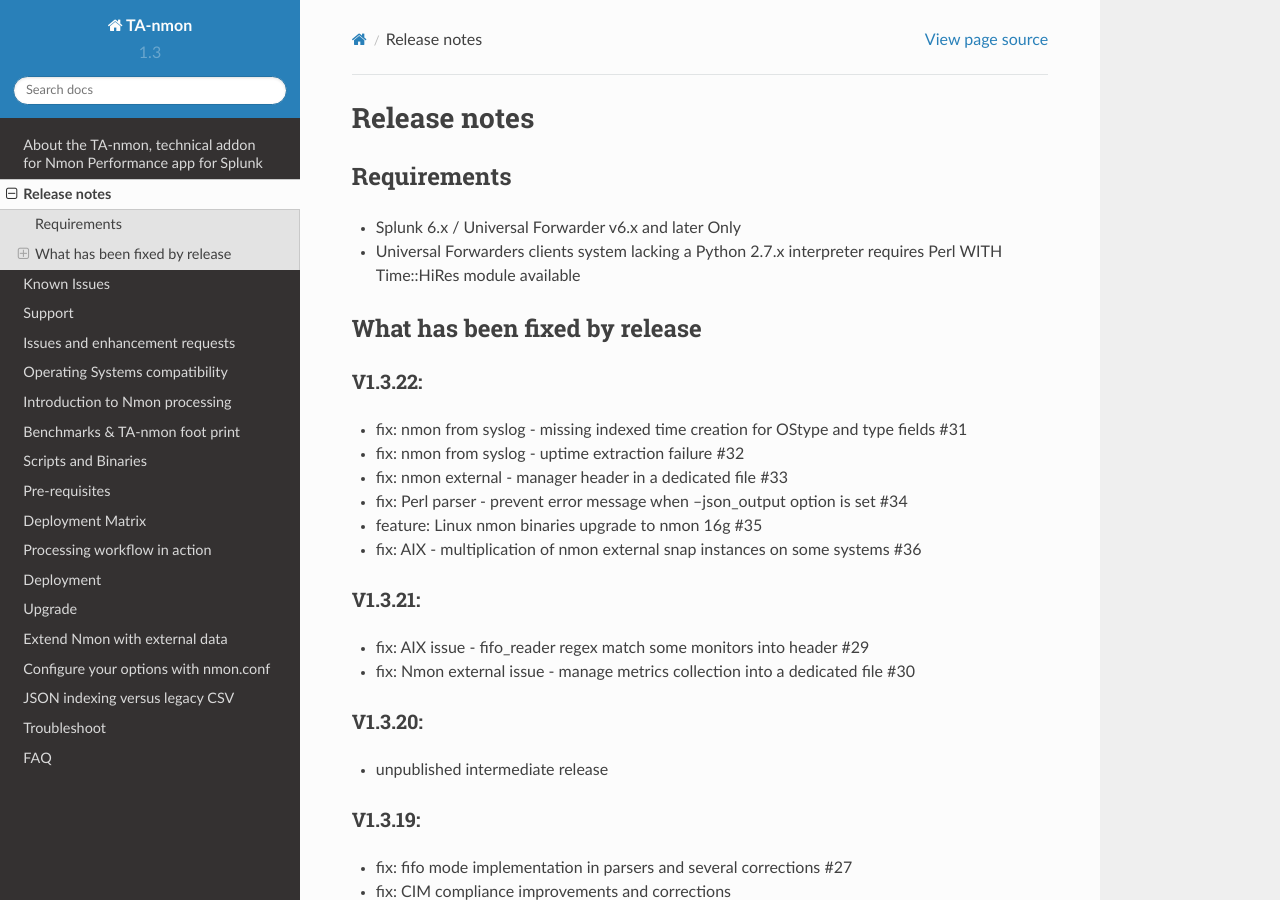
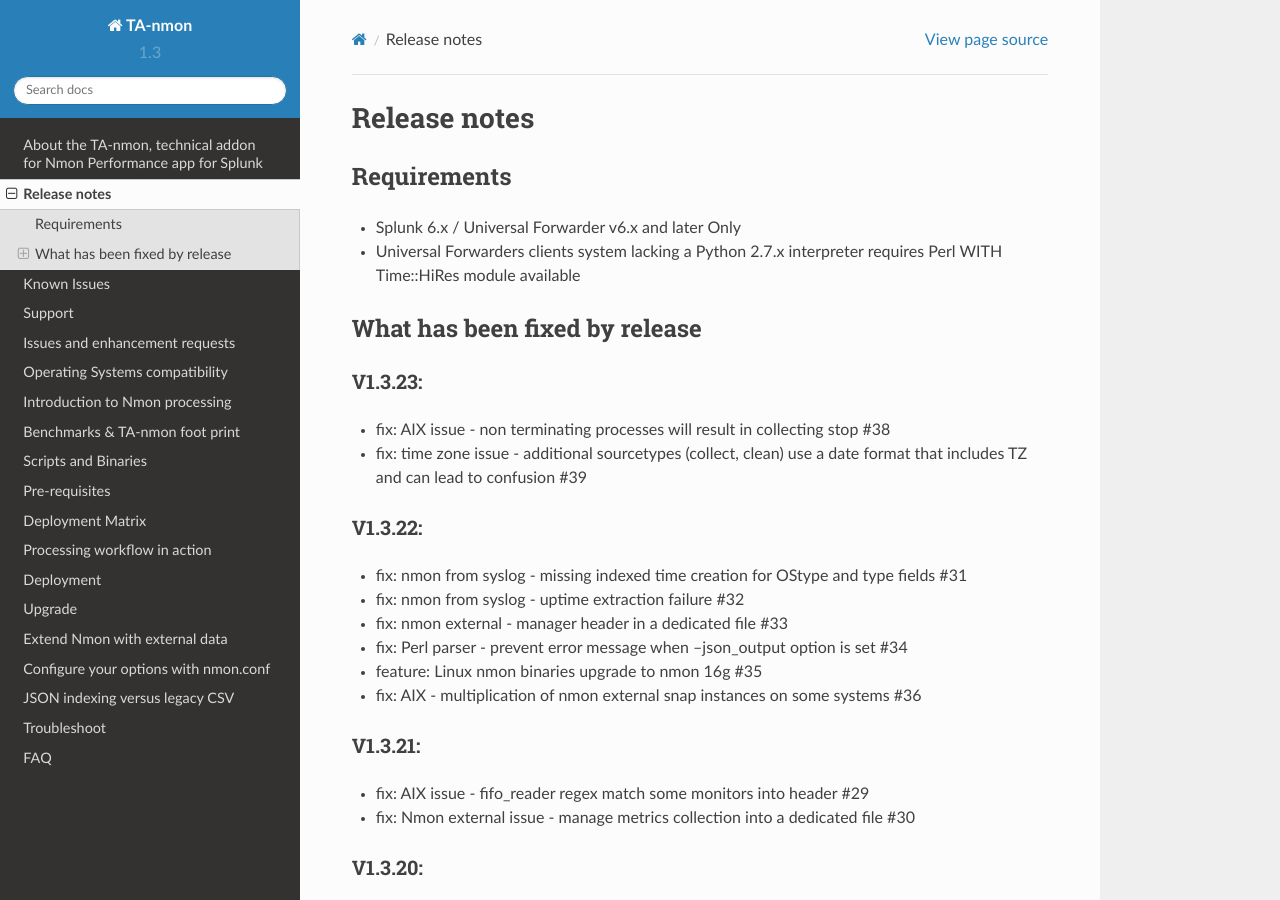
Before and after one commit to guilhemmarchand/TA-nmon, a Sphinx documentation site: the page built from docs/releasenotes.rst, in a window 1280 px wide and 900 px high. Built offline with Sphinx 7.4.7 and the Read the Docs theme 2.0.0, drawn with Linux system fonts in a browser that asks for light colours.

Commit message:
version 1.3.23
- AIX issue - non terminating processes will result in collecting stop #38
- time zone issue - additional sourcetypes (collect, clean) use a date format that includes TZ and can lead to confusion #39

```diff
--- a/docs/releasenotes.rst
+++ b/docs/releasenotes.rst
@@ -13,6 +13,13 @@
 ^^^^^^^^^^^^^^^^^^^^^^^^^^^^^^
 What has been fixed by release
 ^^^^^^^^^^^^^^^^^^^^^^^^^^^^^^
+
+========
+V1.3.23:
+========
+
+- fix: AIX issue - non terminating processes will result in collecting stop #38
+- fix: time zone issue - additional sourcetypes (collect, clean) use a date format that includes TZ and can lead to confusion #39
 
 ========
 V1.3.22:
```
Also changed, not shown: 10 other files.
